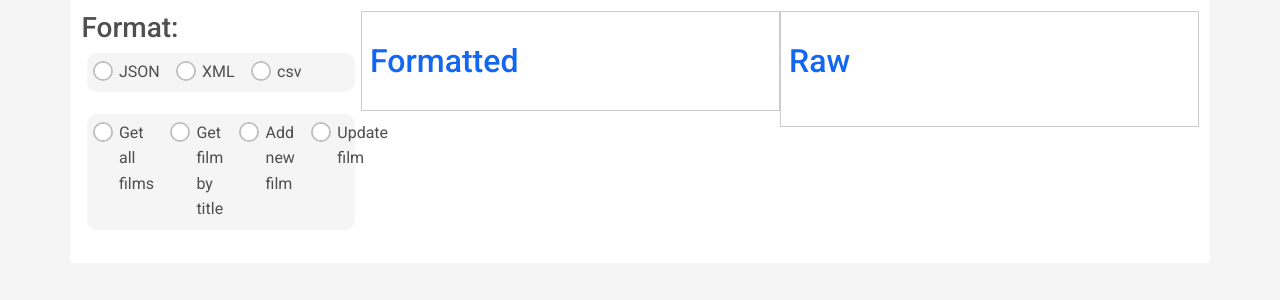
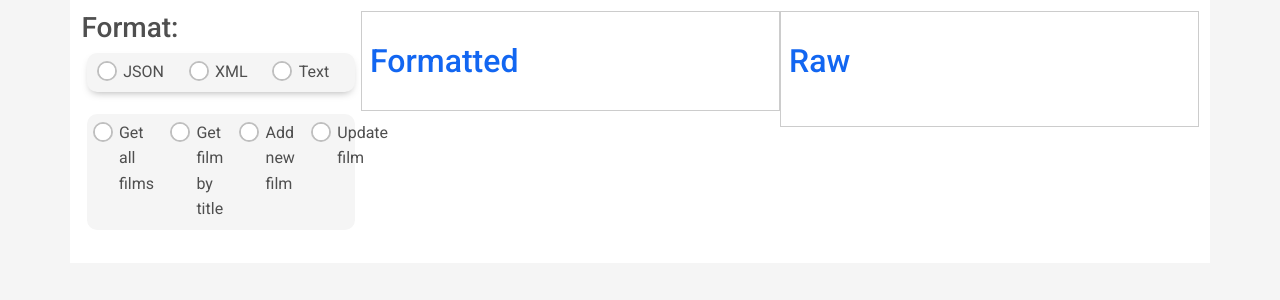
Before and after one commit to JonathanMSifleet/Servlet-Coursework, a React (Create React App) app in the folder client/: page / in a window 1280 px wide. Shown: the top 300 px of the page. Built offline with nearby package versions, Linux system fonts and the light colour scheme.

Commit message:
Finish radio group

```diff
--- a/client/src/components/Radio/Radio.jsx
+++ b/client/src/components/Radio/Radio.jsx
@@ -2,15 +2,15 @@ import { MDBRadio } from 'mdb-react-ui-kit';
 import React from 'react';
 import classes from './Radio.module.scss';
 
-const Radio = ({ onClick, label }) => {
+const Radio = ({ label, name }) => {
   return (
     <div className={classes.Wrapper}>
       <MDBRadio
         className={classes.Radio}
+        inline
+        label={label}
+        name={name}
         value={label}
-        label={label}
-        inline
-        // onClick={onClick}
       />
     </div>
   );
--- a/client/src/components/Radio/Radio.module.scss
+++ b/client/src/components/Radio/Radio.module.scss
@@ -0,0 +1,4 @@
+.Wrapper {
+  width: fit-content;
+  margin: auto;
+}
--- a/client/src/pages/Home/LeftContent/LeftContent.jsx
+++ b/client/src/pages/Home/LeftContent/LeftContent.jsx
@@ -5,7 +5,13 @@ import * as actionTypes from '../../../store/actionTypes';
 import createHTTPRequest from '../../../utils/createHTTPRequest';
 import * as endpoints from '../../../endpoints';
 import Radio from './../../../components/Radio/Radio';
-import { MDBBtn, MDBCol, MDBInput, MDBRadio } from 'mdb-react-ui-kit';
+import {
+  MDBBtn,
+  MDBBtnGroup,
+  MDBCol,
+  MDBInput,
+  MDBRadio
+} from 'mdb-react-ui-kit';
 
 const LeftContent = () => {
   const { globalState, actions } = useContext(Context);
@@ -88,38 +94,19 @@ const LeftContent = () => {
   return (
     <MDBCol size="md-3" className={classes.LeftContent}>
       <h3>Format: </h3>
-      <div className={classes.FormatRadioGroup}>
-        <Radio label="JSON" />
-        {/* <Radio label="JSON" onChange={setFormat('json')} /> */}
-
-        {/* <MDBRadio
-          className={classes.Radio}
+      <MDBBtnGroup className={classes.FormatRadioGroup}>
+        <Radio
+          label="JSON"
           name="formatGroup"
-          id="inlineRadio4"
-          value="json"
-          label="JSON"
-          inline
-          onClick={() => setFormat('json')}
-        /> */}
-        <MDBRadio
-          className={classes.Radio}
+          onClick={setFormat.bind('json')}
+        />
+        <Radio label="XML" name="formatGroup" onClick={setFormat.bind('xml')} />
+        <Radio
+          label="Text"
           name="formatGroup"
-          id="inlineRadio5"
-          value="xml"
-          label="XML"
-          inline
-          onClick={() => setFormat('xml')}
+          onClick={setFormat.bind('csv')}
         />
-        <MDBRadio
-          className={classes.Radio}
-          name="formatGroup"
-          id="inlineRadio6"
-          value="csv"
-          label="csv"
-          inline
-          onClick={() => setFormat('csv')}
-        />
-      </div>
+      </MDBBtnGroup>
 
       <div className={classes.OperationRadioGroup}>
         <MDBRadio
--- a/client/src/pages/Home/LeftContent/LeftContent.module.scss
+++ b/client/src/pages/Home/LeftContent/LeftContent.module.scss
@@ -19,7 +19,3 @@
 .Input {
   margin-bottom: 4%;
 }
-
-.EndRadio {
-  clear: right !important;
-}
--- a/client/src/pages/Home/RightContent/RightContent.jsx
+++ b/client/src/pages/Home/RightContent/RightContent.jsx
@@ -22,7 +22,7 @@ const RightContent = ({ films }) => {
       <pre className={classes.Output}>
         {() => {
           const output = handleFormat();
-          output ? output : null;
+          return output ? output : null;
         }}
       </pre>
     </MDBCol>
```
